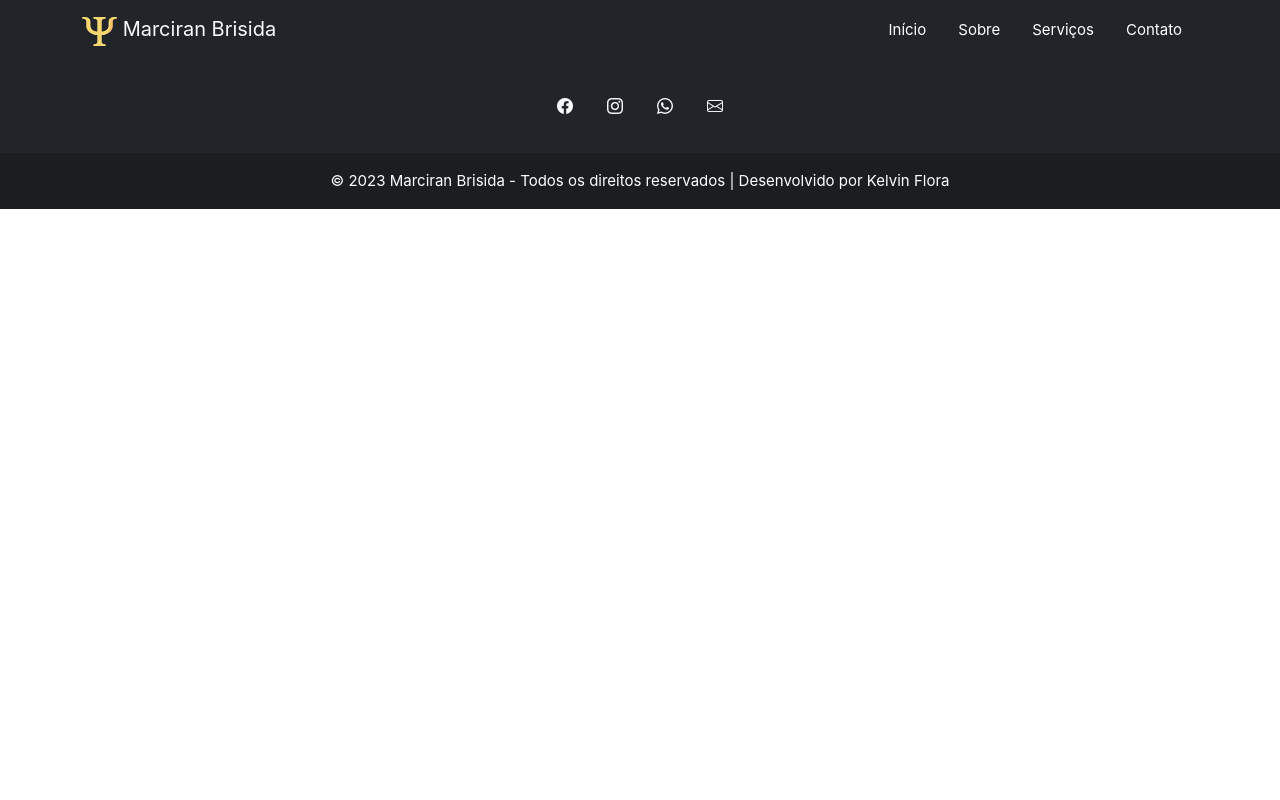
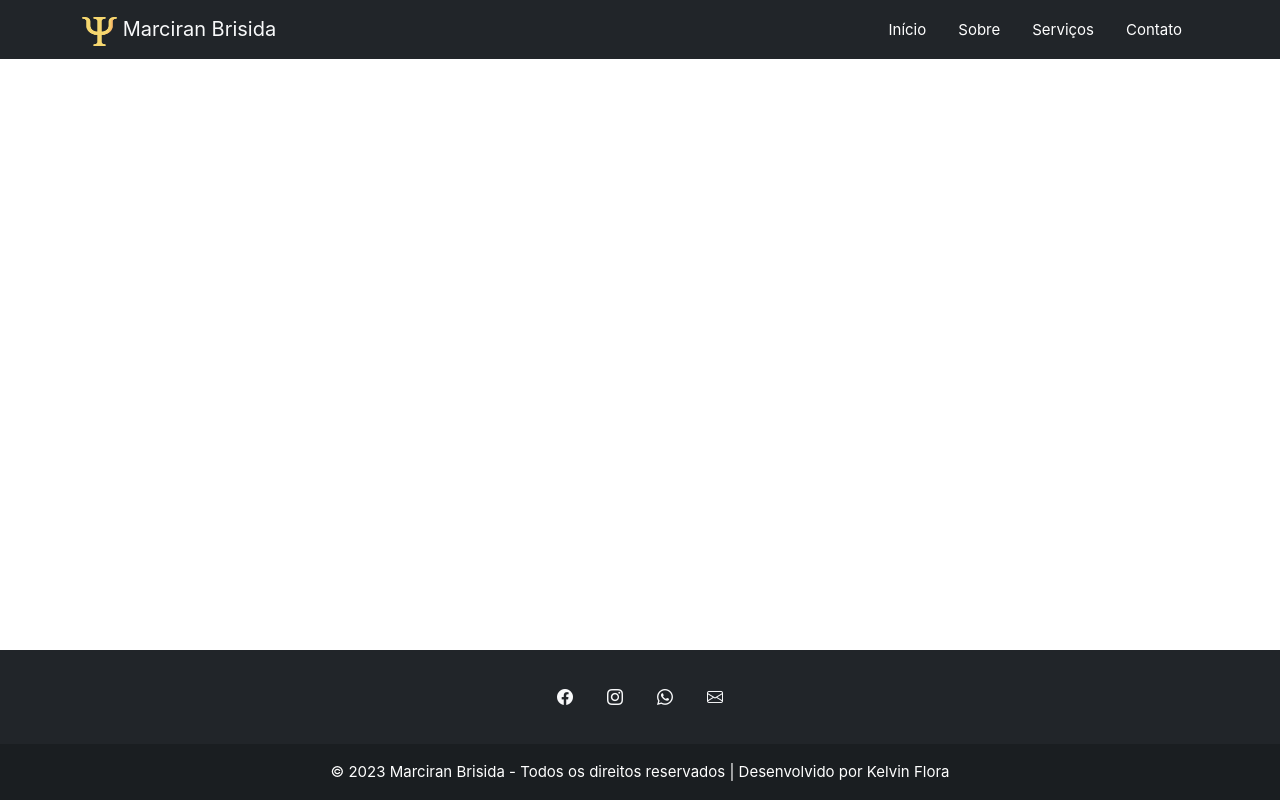
Before and after one commit to KelvinFlora/marciran-brisida, a Vue app: page / in a window 1280 px wide. Built offline with nearby package versions, Linux system fonts and the light colour scheme.

Commit message:
Footer bottom adjustment

```diff
--- a/index.html
+++ b/index.html
@@ -22,7 +22,7 @@
     ></script>
   </head>
   <body>
-    <div id="app" class="d-flex flex-column min-vh-100 page-videos"></div>
+    <div id="app"></div>
     <script type="module" src="/src/main.js"></script>
   </body>
 </html>
--- a/src/assets/main.css
+++ b/src/assets/main.css
@@ -1,5 +1,5 @@
 @import "./base.css";
 
-.facebook-button .text-light:hover {
+.facebook-button {
   color: yellow;
 }
--- a/src/components/FooterSite.vue
+++ b/src/components/FooterSite.vue
@@ -1,6 +1,6 @@
 <template>
         <!-- Footer -->
-        <footer class="bg-dark text-center text-white mt-auto">
+        <footer class="bg-dark text-center text-white fixed-bottom">
       <!-- Grid container -->
       <div class="container p-4 pb-0">
         <!-- Section: Social media -->
```
